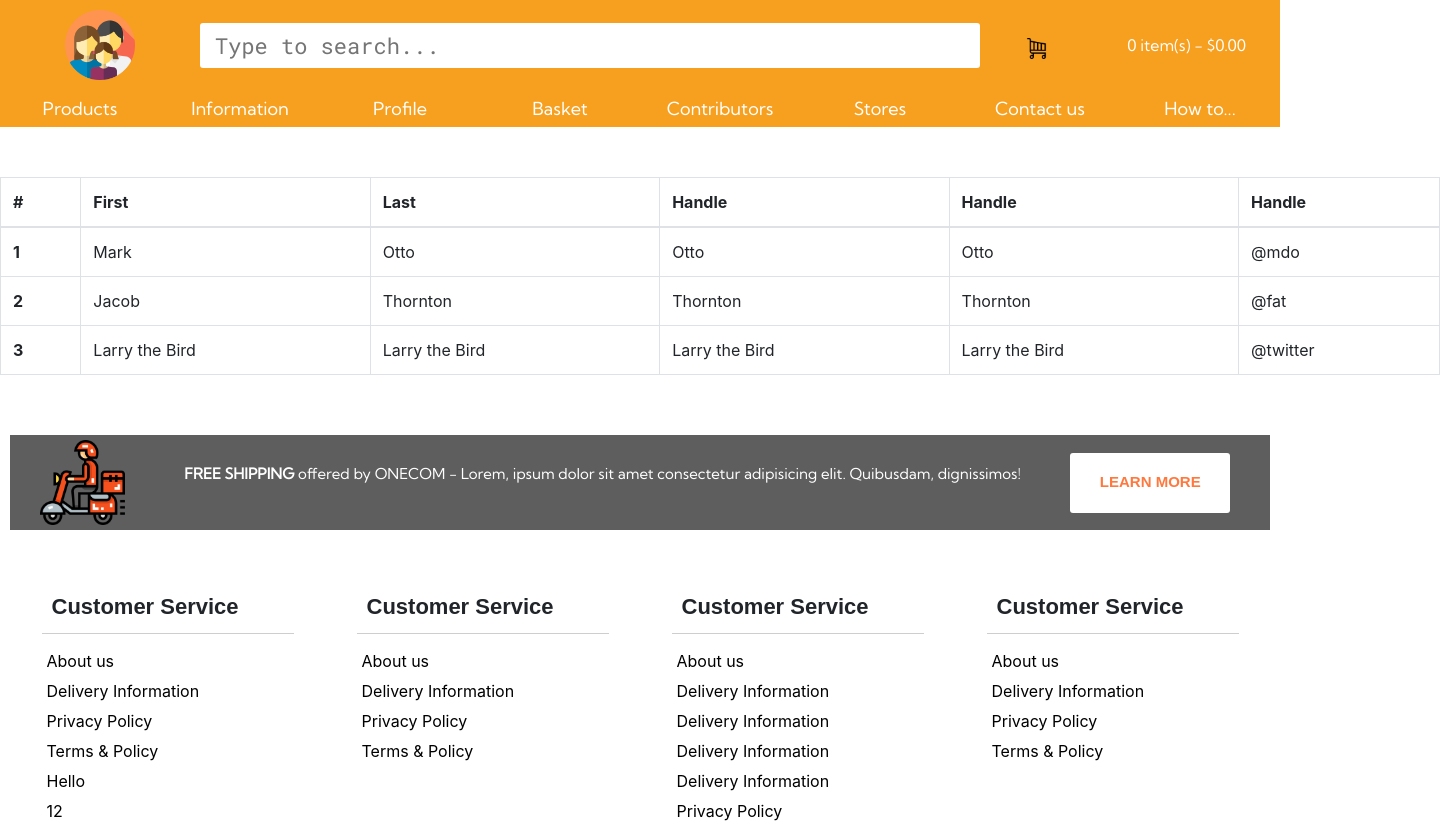
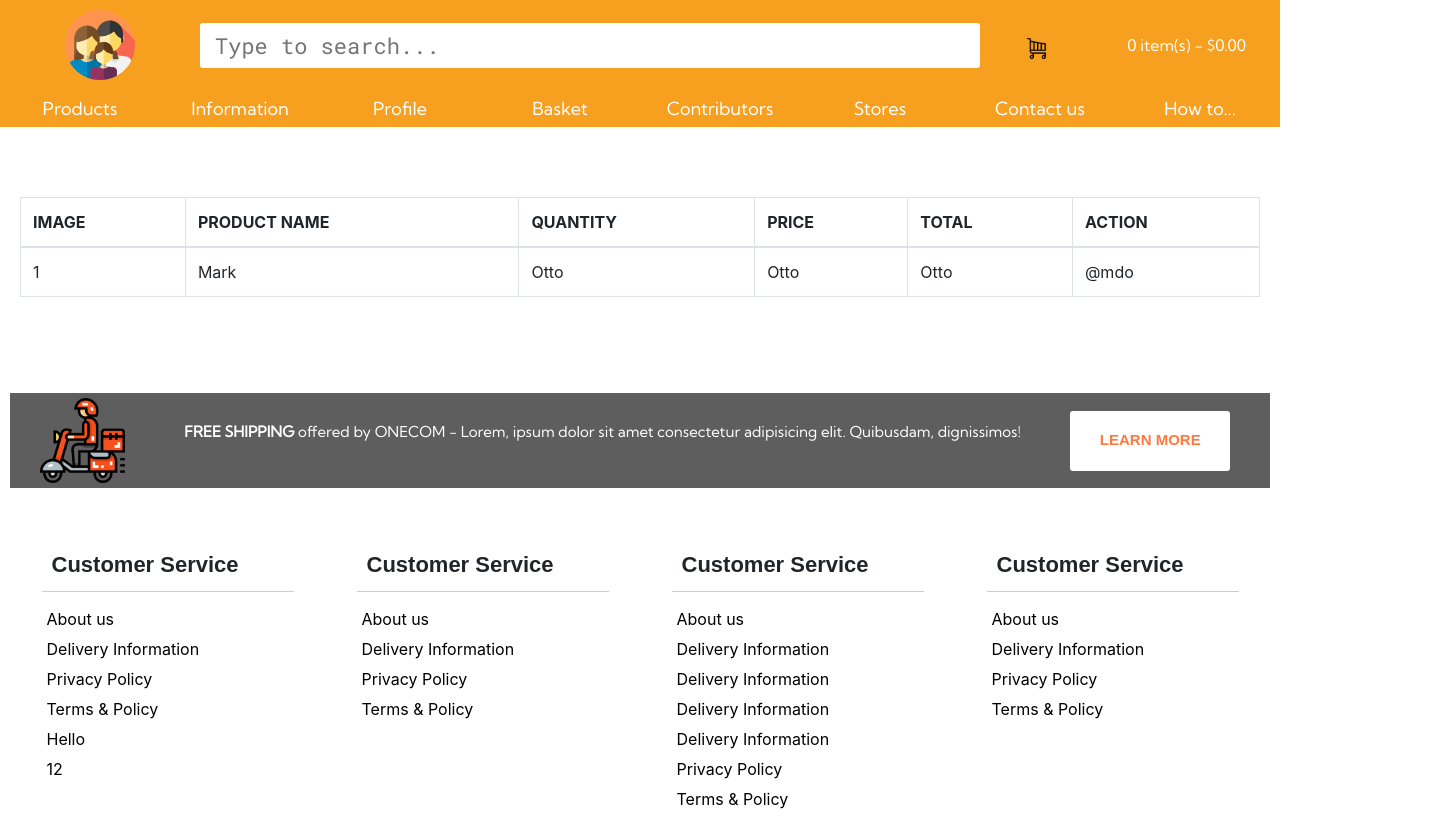
Before and after one commit to 404th/maxshop, a React (Create React App) app in the folder client/: page /shopping in a window 1280 px wide. Shown: the top 823 px of the page, 1440 px wide, since content can reach past the window. Built offline with nearby package versions, Linux system fonts and the light colour scheme.

Commit message:
Some basic changes on Shopping-Cart

```diff
--- a/client/src/Components/Product/product.jsx
+++ b/client/src/Components/Product/product.jsx
@@ -14,7 +14,7 @@ function Product () {
         <div className='product_container_cover_prod'>
           <div className="product_container_cover_prod_itself">
             <div className="product_container_cover_prod_itself_img">
-              <div className="product_container_cover_prod_itself_img_cover flex-centering-item">
+              <div className="product_container_cover_prod_itself_img_cover">
                 <img
                   className="product_container_cover_prod_itself_img_cover_img"
                   src="/img/1.jpg"
--- a/client/src/Components/Product/style/productStyle.css
+++ b/client/src/Components/Product/style/productStyle.css
@@ -19,17 +19,16 @@
   grid-row: 1/2;
   display: grid;
   grid-template-columns: 1fr 1fr;
-  max-height: 370px;
+  /* max-height: 370px; */
 }
 
 .product_container_cover_prod_itself_img {
   grid-column: 1/2;
   grid-row: 1/2;
   display: flex;
-  justify-content: center;
-  align-items: center;
   box-sizing: border-box;
   /* padding: 10px; */
+  margin: 50px 10px;
 }
 
 .product_container_cover_prod_itself_img_cover {
@@ -130,3 +129,27 @@
     grid-row: 1/2;
   }
 }
+
+@media (max-width: 860px) {
+  .product_container_cover_prod {
+    display: grid;
+    grid-template-columns: auto;
+    grid-template-rows: auto auto;
+  }
+
+  .product_container_cover_prod_filter {
+    grid-column: 1/2;
+    grid-row: 1/2;
+  }
+
+  .product_container_cover_prod_itself {
+    grid-column: 1/2;
+    grid-row: 2/3;
+  }
+
+  .product_container_cover_prod_itself_img_cover {
+    display: flex;
+    align-items: center;
+    justify-content: center;
+  }
+}
--- a/client/src/Components/ShoppingCart/shoppingCart.jsx
+++ b/client/src/Components/ShoppingCart/shoppingCart.jsx
@@ -6,38 +6,22 @@ function ShoppingCart() {
       <table className="table table-bordered">
         <thead>
           <tr>
-            <th scope="col">#</th>
-            <th scope="col">First</th>
-            <th scope="col">Last</th>
-            <th scope="col">Handle</th>
-            <th scope="col">Handle</th>
-            <th scope="col">Handle</th>
+            <th scope="col">IMAGE</th>
+            <th scope="col">PRODUCT NAME</th>
+            <th scope="col">QUANTITY</th>
+            <th scope="col">PRICE</th>
+            <th scope="col">TOTAL</th>
+            <th scope="col">ACTION</th>
           </tr>
         </thead>
         <tbody>
           <tr>
-            <th scope="row">1</th>
-            <td>Mark</td>
-            <td>Otto</td>
-            <td>Otto</td>
-            <td>Otto</td>
-            <td>@mdo</td>
-          </tr>
-          <tr>
-            <th scope="row">2</th>
-            <td>Jacob</td>
-            <td>Thornton</td>
-            <td>Thornton</td>
-            <td>Thornton</td>
-            <td>@fat</td>
-          </tr>
-          <tr>
-            <th scope="row">3</th>
-            <td>Larry the Bird</td>
-            <td>Larry the Bird</td>
-            <td>Larry the Bird</td>
-            <td>Larry the Bird</td>
-            <td>@twitter</td>
+            <td className="shopping-cart-img"> 1</td>
+            <td className="shopping-cart-name">Mark</td>
+            <td className="shopping-cart-quantity">Otto</td>
+            <td className="shopping-cart-price">Otto</td>
+            <td className="shopping-cart-total">Otto</td>
+            <td className="shopping-cart-action">@mdo</td>
           </tr>
         </tbody>
       </table>
--- a/client/src/Components/ShoppingCart/style/shoppingCartStyle.css
+++ b/client/src/Components/ShoppingCart/style/shoppingCartStyle.css
@@ -2,3 +2,10 @@
   width: 1440px;
   margin: 50px auto;
 }
+
+@media (max-width: 1440px) {
+  .shopping-cart-container {
+    width: 100%;
+    padding: 20px;
+  }
+}
```
